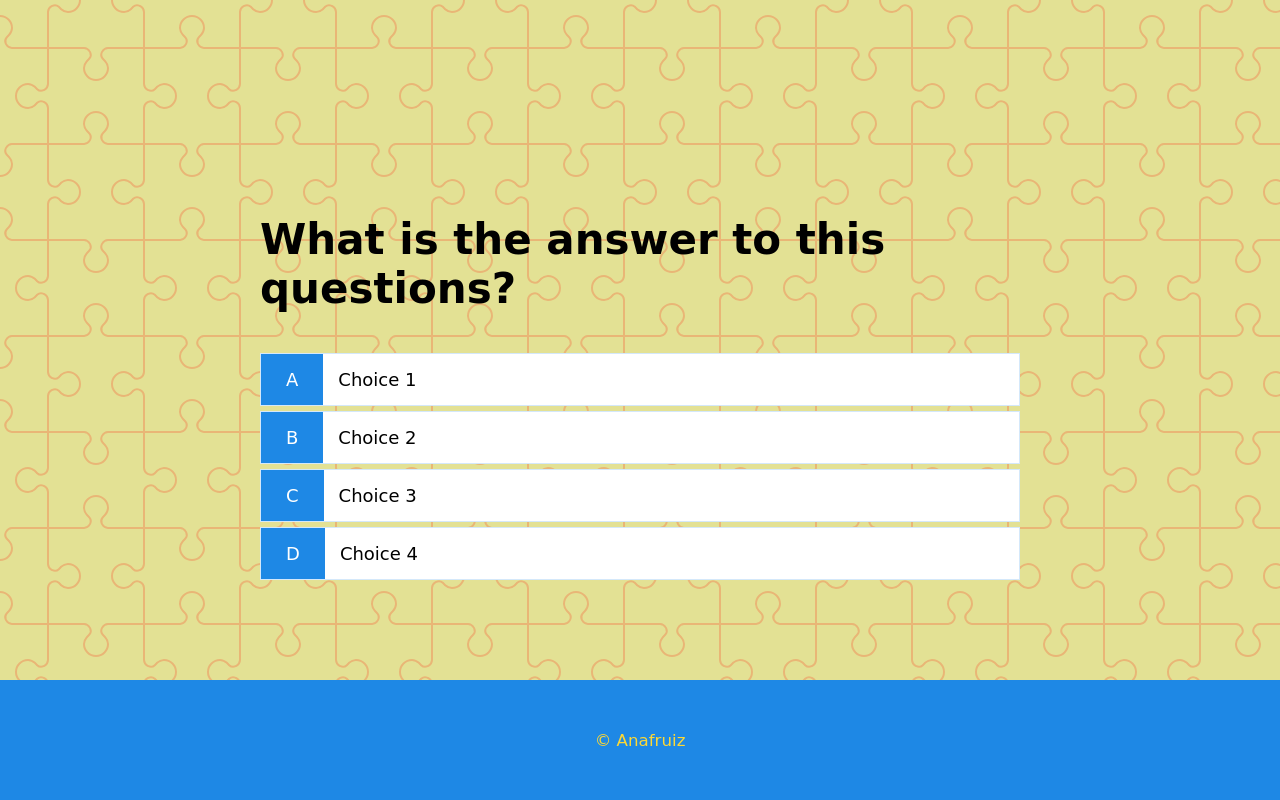
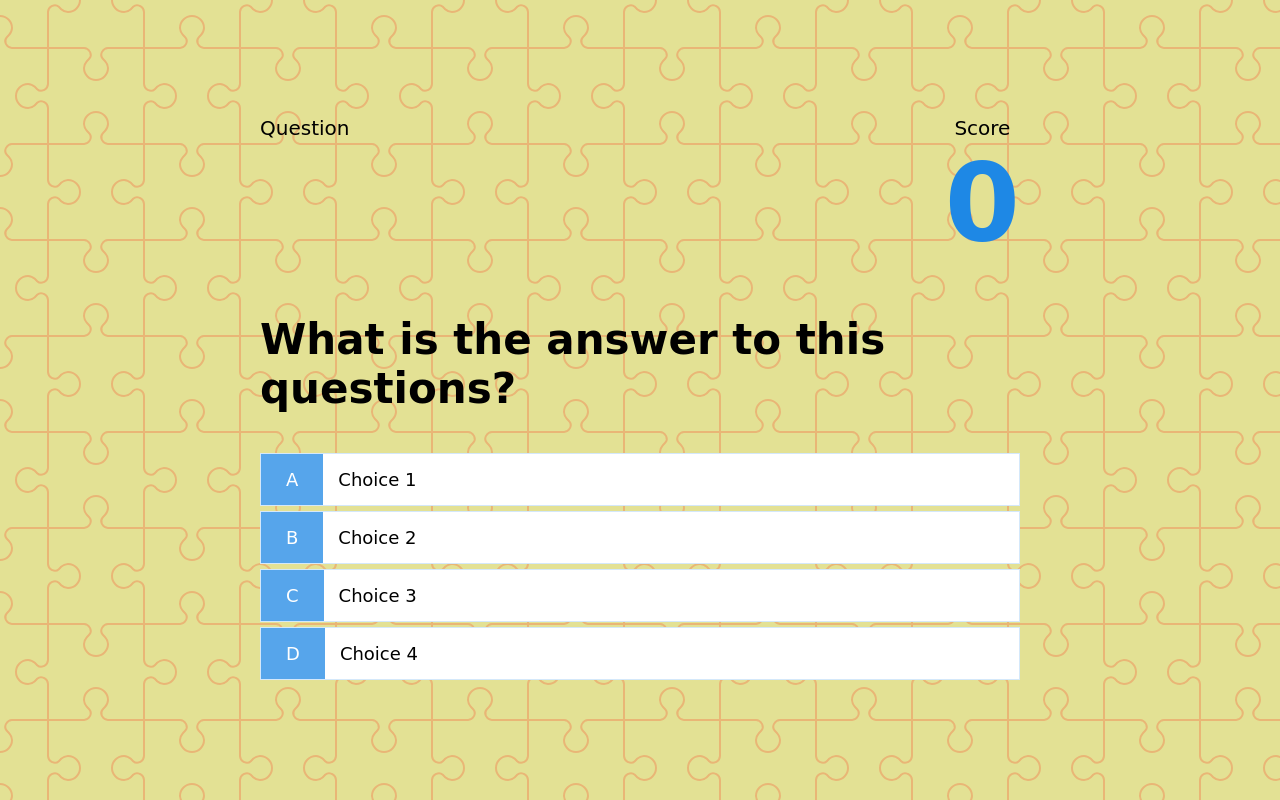
Before and after one commit to Anafruiz/quick-quiz, a website: page src/html/game.html in a window 1280 px wide. Drawn offline with nearby package versions, Linux system fonts and the light colour scheme; files that its build step writes are made by us from their sources.

Commit message:
Add Score

```diff
--- a/src/html/game.html
+++ b/src/html/game.html
@@ -11,8 +11,25 @@
 </head>
 
 <body>
+
     <div class="container">
         <div id="game" class="justify-center flex-column">
+            <div id="hud">
+                <div id="hud-item">
+                    <p class="hud-prefix">
+                        Question
+                    </p>
+                    <h1 class="hud-main-text" id="questionCounter"></h1>
+                </div>
+                <div id="hud-item">
+                    <p class="hud-prefix">
+                        Score
+                    </p>
+                    <h1 class="hud-main-text" id="score">
+                        0
+                    </h1>
+                </div>
+            </div>
             <h2 id="question">What is the answer to this questions?</h2>
             <div class="choice-container">
                 <p class="choice-prefix">A</p>
@@ -32,7 +49,7 @@
             </div>
         </div>
     </div>
-    <include src="./partials/footer.html"></include>
+    <!-- <include src="./partials/footer.html"></include> -->
     <script src="./assets/js/main.js"></script>
 
 </body>
--- a/src/scss/layout/_game.scss
+++ b/src/scss/layout/_game.scss
@@ -1,30 +1,50 @@
 .choice-container {
   display: flex;
-  flex-direction: row;
   margin-bottom: 0.5rem;
   width: 100%;
   font-size: 1.8rem;
   border: 0.1rem solid rgba(86, 165, 235, 0.25);
   background-color: white;
 }
+
 .choice-container:hover {
   cursor: pointer;
-  box-shadow: 0 0.4rem 1.4rem 0 $color-orange;
+  box-shadow: 0 0.4rem 1.4rem 0 rgba(86, 185, 235, 0.5);
   transform: translateY(-0.1rem);
   transition: transform 150ms;
 }
+
 .choice-prefix {
   padding: 1.5rem 2.5rem;
-  background-color: $color-blue;
+  background-color: #56a5eb;
   color: white;
 }
+
 .choice-text {
   padding: 1.5rem;
   width: 100%;
 }
+
 .correct {
   background-color: #28a745;
 }
+
 .incorrect {
   background-color: #dc3545;
 }
+
+/* HUD */
+
+#hud {
+  display: flex;
+  justify-content: space-between;
+}
+
+.hud-prefix {
+  text-align: center;
+  font-size: 2rem;
+}
+
+.hud-main-text {
+  text-align: center;
+}
```
Also changed, not shown: src/js/01-game.js (+15 -3 lines).
